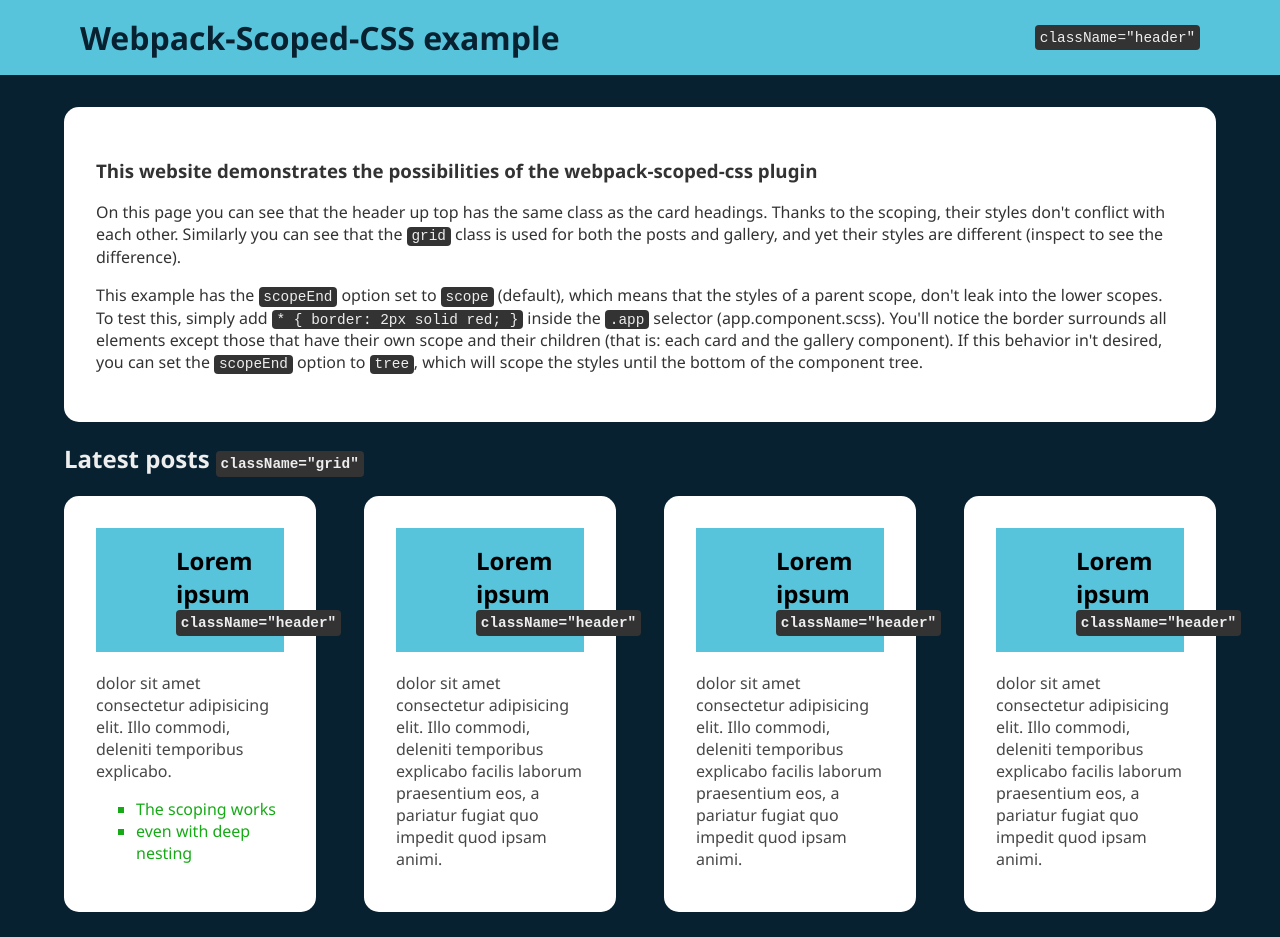
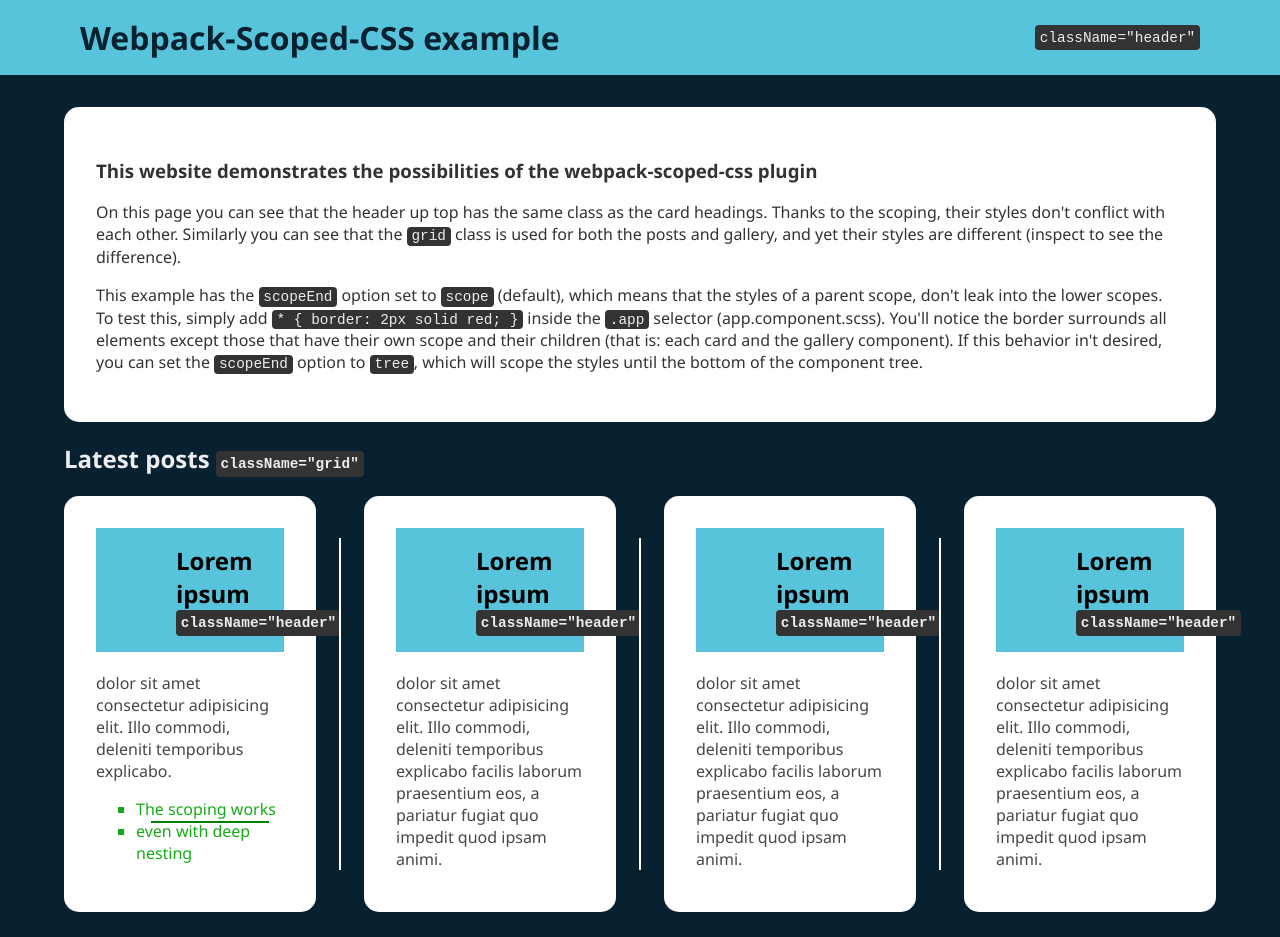
Before and after one commit to Wiktor102/webpack-scoped-css, a React app in the folder example/: page / in a window 1280 px wide. Shown: the top 937 px of the page. Built offline with nearby package versions, Linux system fonts and the light colour scheme.

Commit message:
Updated example to showcase pseudo elements

```diff
--- a/example/src/components/Card/Card.component.scss
+++ b/example/src/components/Card/Card.component.scss
@@ -1,4 +1,5 @@
 .card {
+	position: relative;
 	padding: 2rem;
 	background-color: #fff;
 	border-radius: 15px;
@@ -20,7 +21,19 @@
 			list-style-type: square;
 
 			li {
+				position: relative;
 				color: rgb(22, 170, 22);
+			}
+
+			// Pseudo elements also work as expected when nested
+			li:not(:last-child)::after {
+				position: absolute;
+				bottom: -3px;
+				left: 10%;
+				content: "";
+				height: 2px;
+				width: 80%;
+				background-color: green;
 			}
 		}
 
@@ -28,4 +41,15 @@
 			columns: 2;
 		}
 	}
+
+	// Pseudo elements also work as expected
+	&:not(:last-child)::after {
+		position: absolute;
+		top: 10%;
+		right: calc(-1.5rem - 1px);
+		content: "";
+		height: 80%;
+		width: 2px;
+		background-color: #fff;
+	}
 }
```
